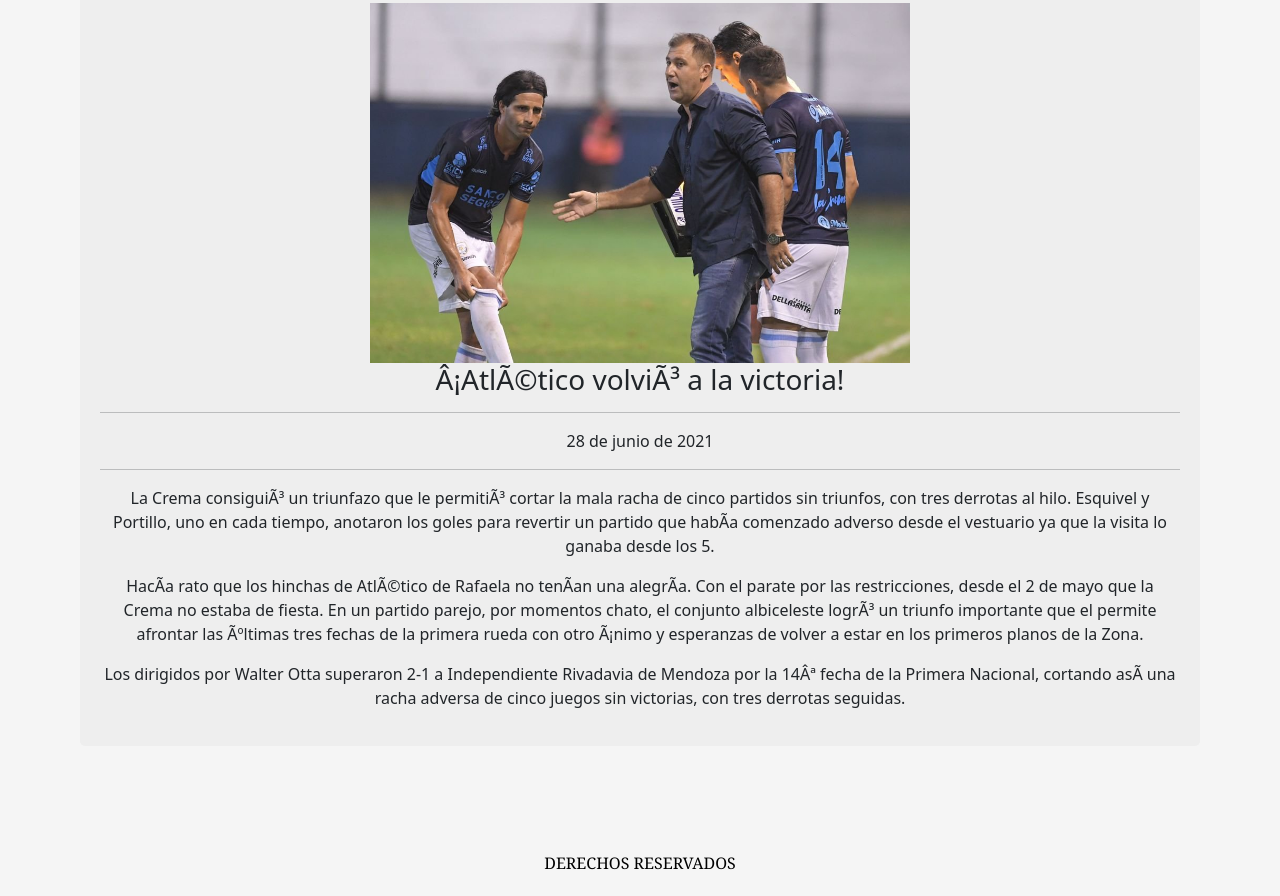
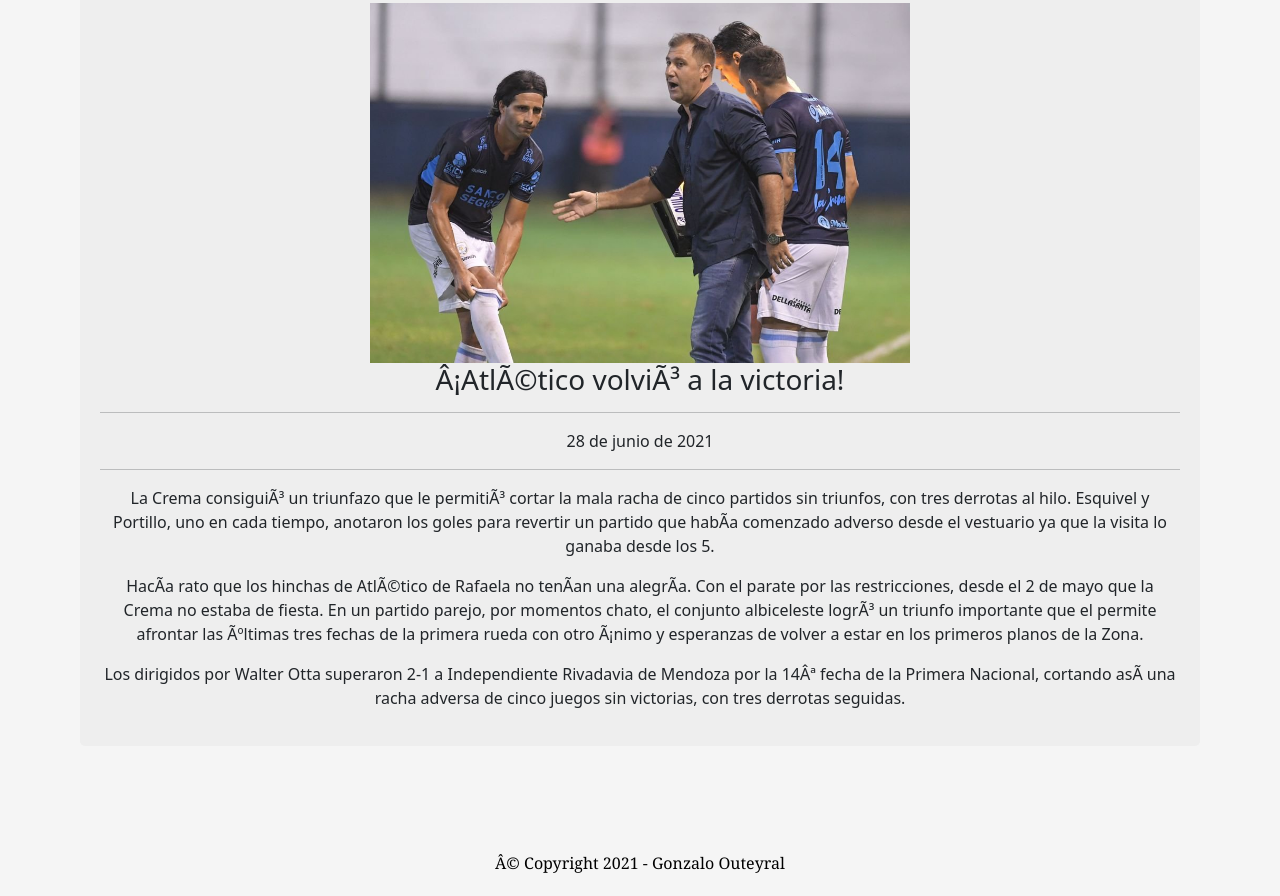
Before and after one commit to Gonzalouteyral/depor3, a plain HTML site: page PAGINAS/argentina.html in a window 1280 px wide. Shown: the part 1781-2677 px from the top of the page. Drawn offline with nearby package versions, Linux system fonts and the light colour scheme.

Commit message:
Update argentina.html

```diff
--- a/PAGINAS/argentina.html
+++ b/PAGINAS/argentina.html
@@ -91,7 +91,7 @@
 
 
     <footer  class="PieDePagina">
-      <p> DERECHOS RESERVADOS </p>
+      <p> © Copyright 2021 - Gonzalo Outeyral </p>
   </footer>
 
 
```
